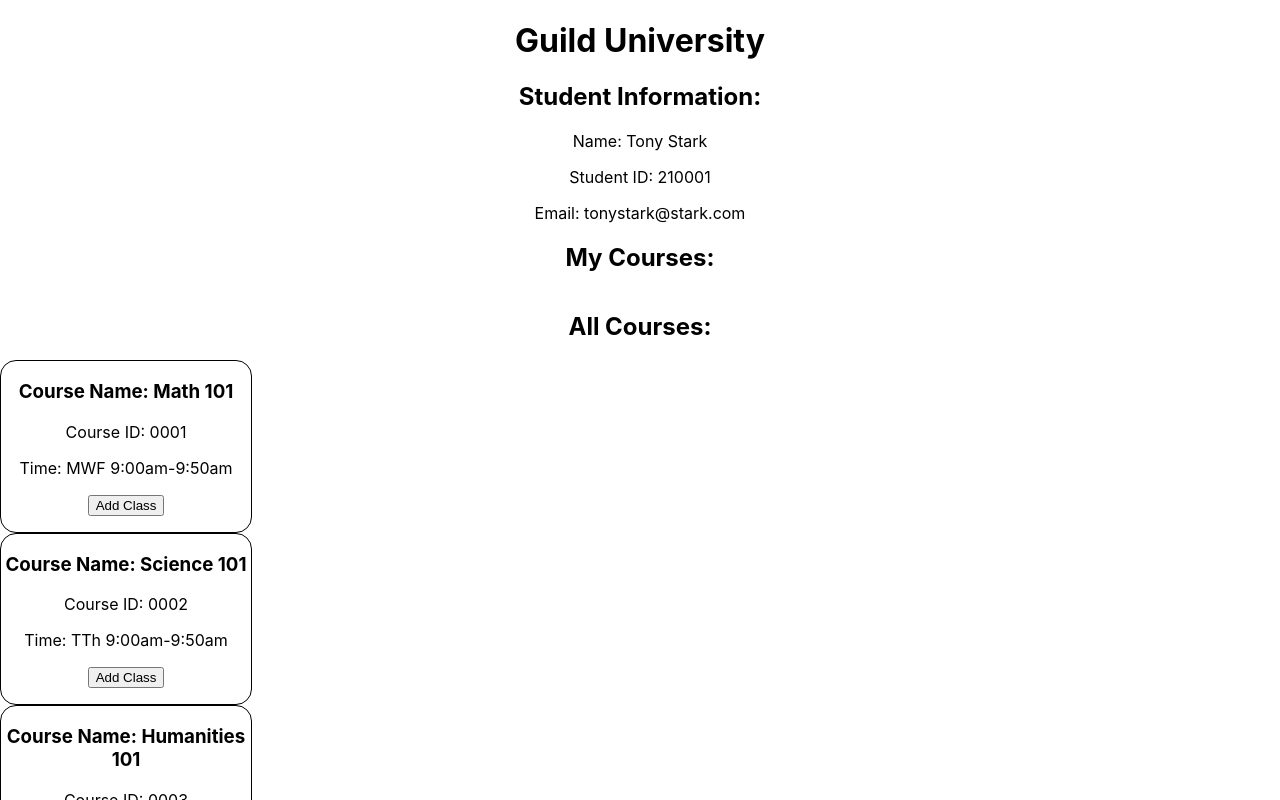
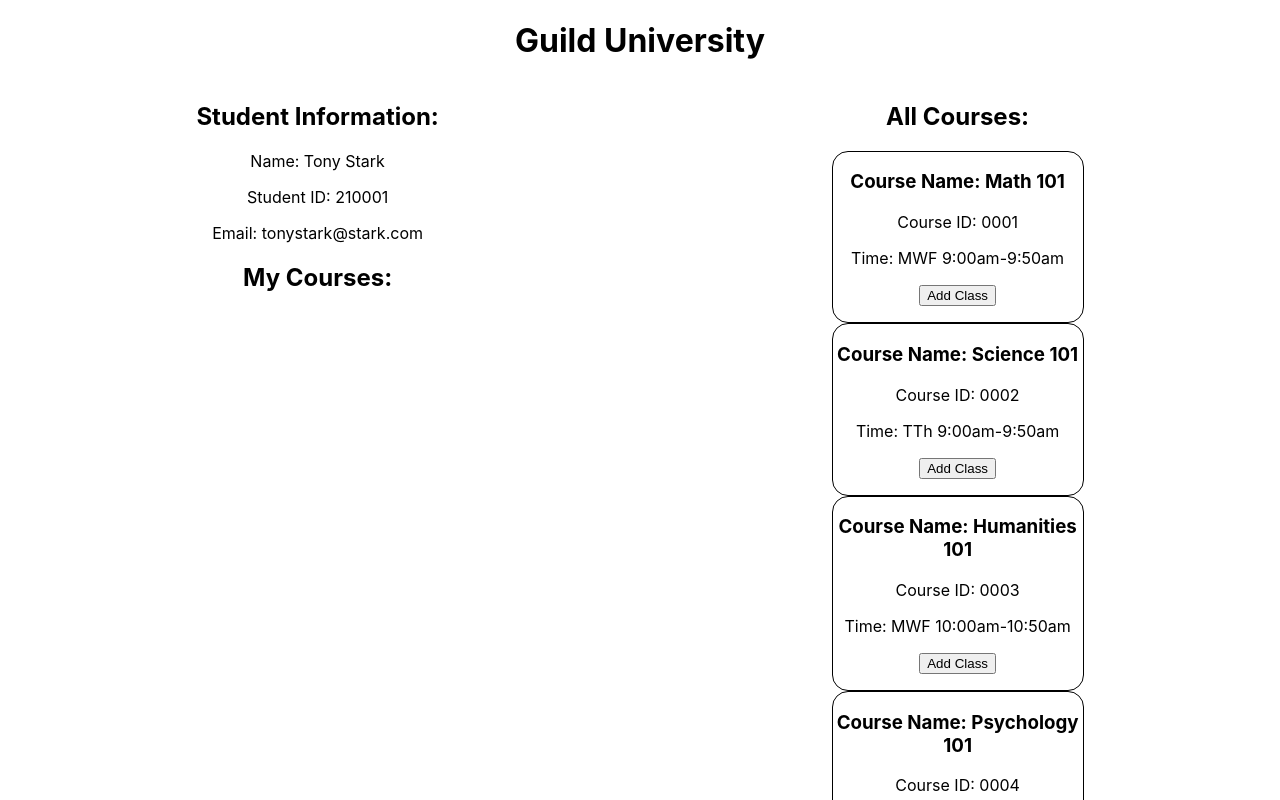
Before and after one commit to alia-peterson/Guild-College, a React (Create React App) app: page / in a window 1280 px wide. Shown: the top 800 px of the page. Built offline with nearby package versions, Linux system fonts and the light colour scheme.

Commit message:
Add styling to app body

```diff
--- a/src/App/App.css
+++ b/src/App/App.css
@@ -1,3 +1,8 @@
 .App {
   text-align: center;
 }
+
+.main {
+  display: flex;
+  justify-content: space-around;
+}
```
